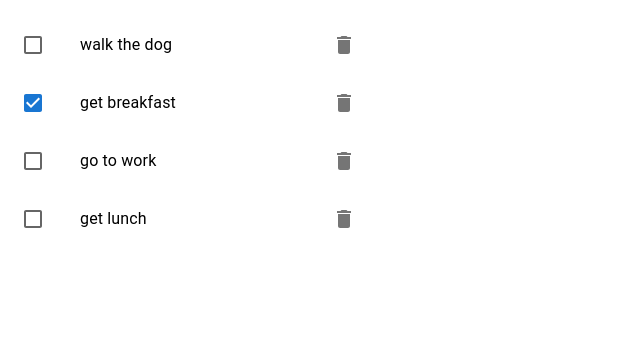
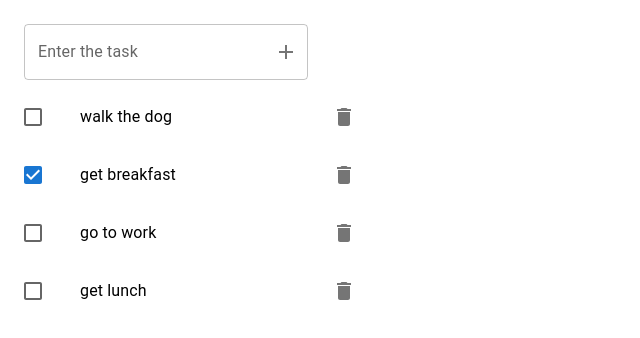
Before and after one commit to Vinidu-Minsara/React_basics, a React (Vite) app in the folder todo_list_app/: page / in a window 1280 px wide. Shown: the top 338 px of the page, without its empty margins (0-640 px from the left). Built offline with nearby package versions, Linux system fonts and the light colour scheme.

Commit message:
add todoForm

```diff
--- /dev/null
+++ b/todo_list_app/src/TodoForm.jsx
@@ -0,0 +1,45 @@
+import ListItem from "@mui/material/ListItem";
+import {InputAdornment, TextField} from "@mui/material";
+import {useState} from "react";
+import AddIcon from '@mui/icons-material/Add';
+import IconButton from "@mui/material/IconButton";
+
+function TodoForm({add}){
+    const [text, setText] = useState("");
+
+    const handleChange = (event) => {
+        setText(event.target.value);
+    }
+
+    const handleSubmit = (e) => {
+        e.preventDefault();
+        add(text);
+        setText("");
+    }
+
+    return(
+        <ListItem>
+            <form onSubmit={handleSubmit}>
+                <TextField
+                    id="outlined-basic"
+                    label="Enter the task"
+                    placeholder="walk the dog"
+                    variant="outlined"
+                    onChange={handleChange}
+                    value={text}
+                    InputProps={{
+                        endAdornment :
+                            <InputAdornment position="end">
+                                <IconButton aria-label="toggle password visibility" edge="end" type="submit">
+                                    <AddIcon/>
+                                </IconButton>
+                            </InputAdornment>
+                    }}
+                />
+            </form>
+        </ListItem>
+    )
+
+}
+
+export default TodoForm
--- a/todo_list_app/src/TodoItem.jsx
+++ b/todo_list_app/src/TodoItem.jsx
@@ -24,7 +24,7 @@ function  TodoItem({todo, remove, toggle}){
             }
             disablePadding
         >
-            <ListItemButton role={undefined} ense>
+            <ListItemButton role={undefined}>
                 <ListItemIcon>
                     <Checkbox
                         edge="start"
--- a/todo_list_app/src/TodoList.jsx
+++ b/todo_list_app/src/TodoList.jsx
@@ -1,6 +1,7 @@
 import List from '@mui/material/List';
 import TodoItem from "./TodoItem.jsx";
 import {useState} from "react";
+import TodoForm from "./TodoForm.jsx";
 
 const list = [
     {id: 1, text: "walk the dog", completed: false},
@@ -24,6 +25,12 @@ function TodoList(){
         });
     }
 
+    const addTodo = (text) => {
+        setTodos(prevTodos => {
+            return [... prevTodos, { id: 8, text: text, completed: false}];
+        });
+    }
+
     const removeTodo = (id) => {
         setTodos(prevTodos => {
             return prevTodos.filter((todo) => todo.id !== id);
@@ -32,6 +39,7 @@ function TodoList(){
 
     return (
         <List sx={{ width: '100%', maxWidth: 360, bgcolor: 'background.paper' }}>
+            <TodoForm add={addTodo}/>
             {todos.map((todo) => (
                 <TodoItem todo={todo} key={todo.id} remove={removeTodo} toggle={() => toggleTodo(todo.id)}/>
             ))}
```
